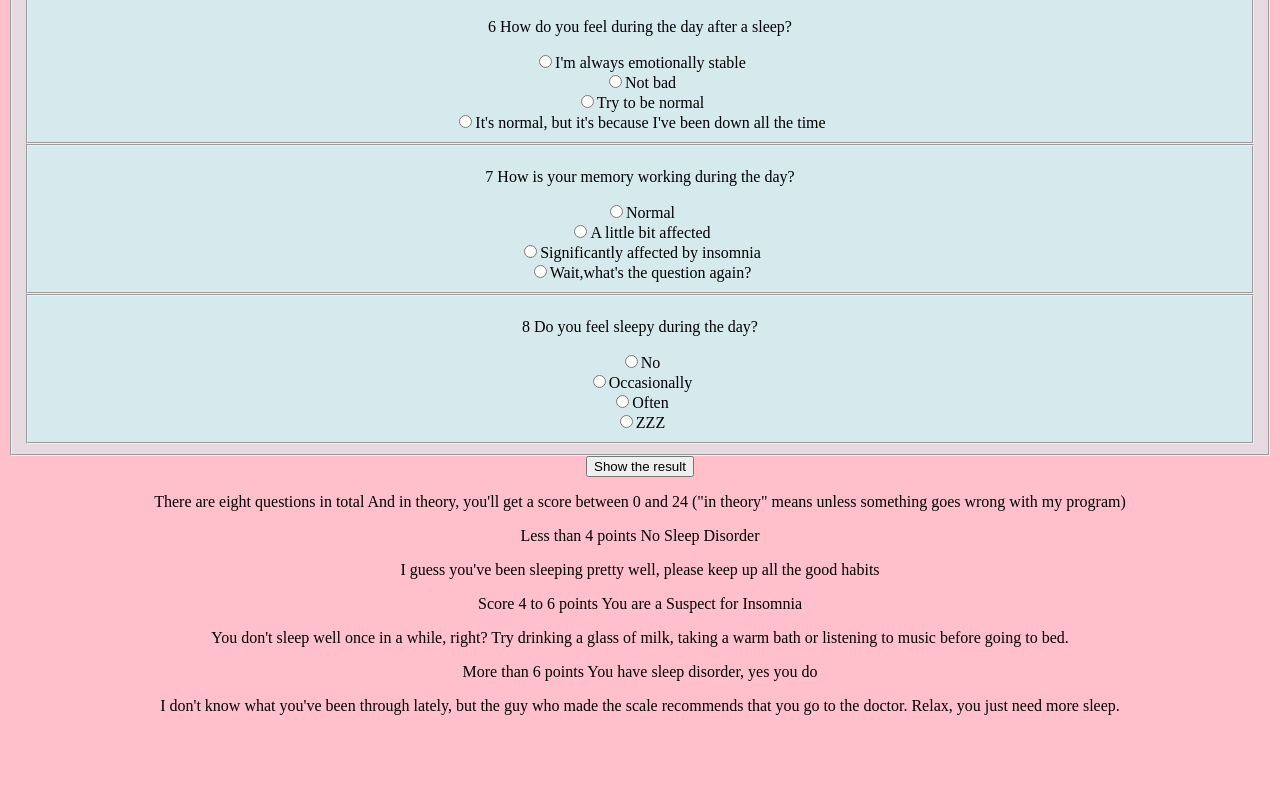
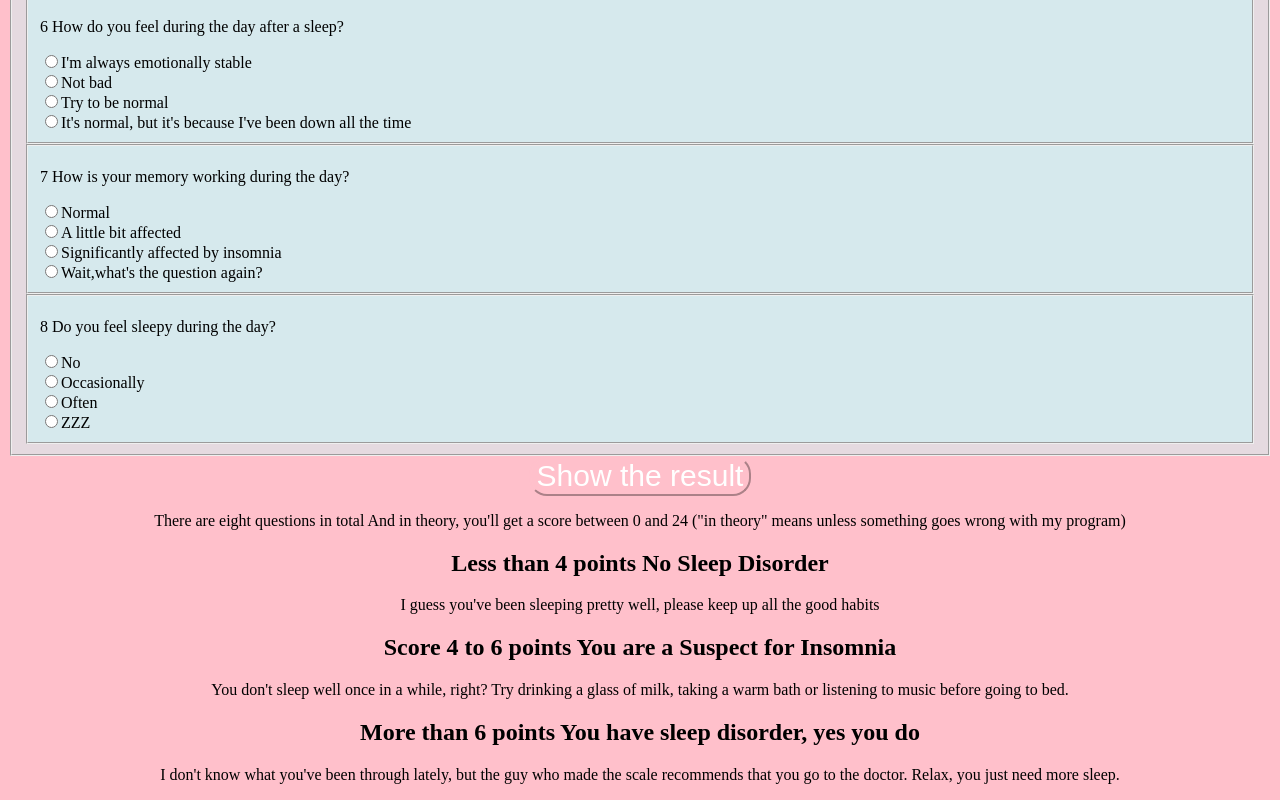
Before and after one commit to niangnia/niangnia.github.io, a plain HTML site: page try1.html in a window 1280 px wide. Shown: the part 959-1759 px from the top of the page. Before the commit the page ends 1690 px from the top, so only its background shows below. Drawn offline with Linux system fonts and the light colour scheme.

Commit message:
Update try1.html

```diff
--- a/try1.html
+++ b/try1.html
@@ -22,6 +22,8 @@
        <br>
        (well maybe just in my view)
     </p>
+
+    <div id="how">
 
     <fieldset class ="question">
     <p id="1">1 At night, how long did it take you to fall asleep?</p>
@@ -111,26 +113,27 @@
     <label><input type="radio" name="answer8" value="3">ZZZ</label>
     </fieldset>
 
+  </div>
    </fieldset>
 
   </form>
 
 <form>
-  <div class="divCss">
-    <button type="button" onclick="coreCount()">Show the result</button>
+  <div class="why">
+    <button onclick="coreCount()">Show the result</button>
   </div>
   <p>
   There are eight questions in total
   And in theory, you'll get a score between 0 and 24
   ("in theory" means unless something goes wrong with my program)
   </p>
-<p>Less than 4 points   No Sleep Disorder</p>
+<h2>Less than 4 points   No Sleep Disorder</h2>
   <p>I guess you've been sleeping pretty well, please keep up all the good habits</p>
-<p>Score 4 to 6 points    You are a Suspect for Insomnia</p>
+<h2>Score 4 to 6 points    You are a Suspect for Insomnia</h2>
   <p>You don't sleep well once in a while, right?
      Try drinking a glass of milk, taking a warm bath
      or listening to music before going to bed.</p>
-<p>More than 6 points  You have sleep disorder, yes you do</p>
+<h2>More than 6 points  You have sleep disorder, yes you do</h2>
   <p>I don't know what you've been through lately,
      but the guy who made the scale recommends that you go to the doctor.
      Relax, you just need more sleep.</p>
```
